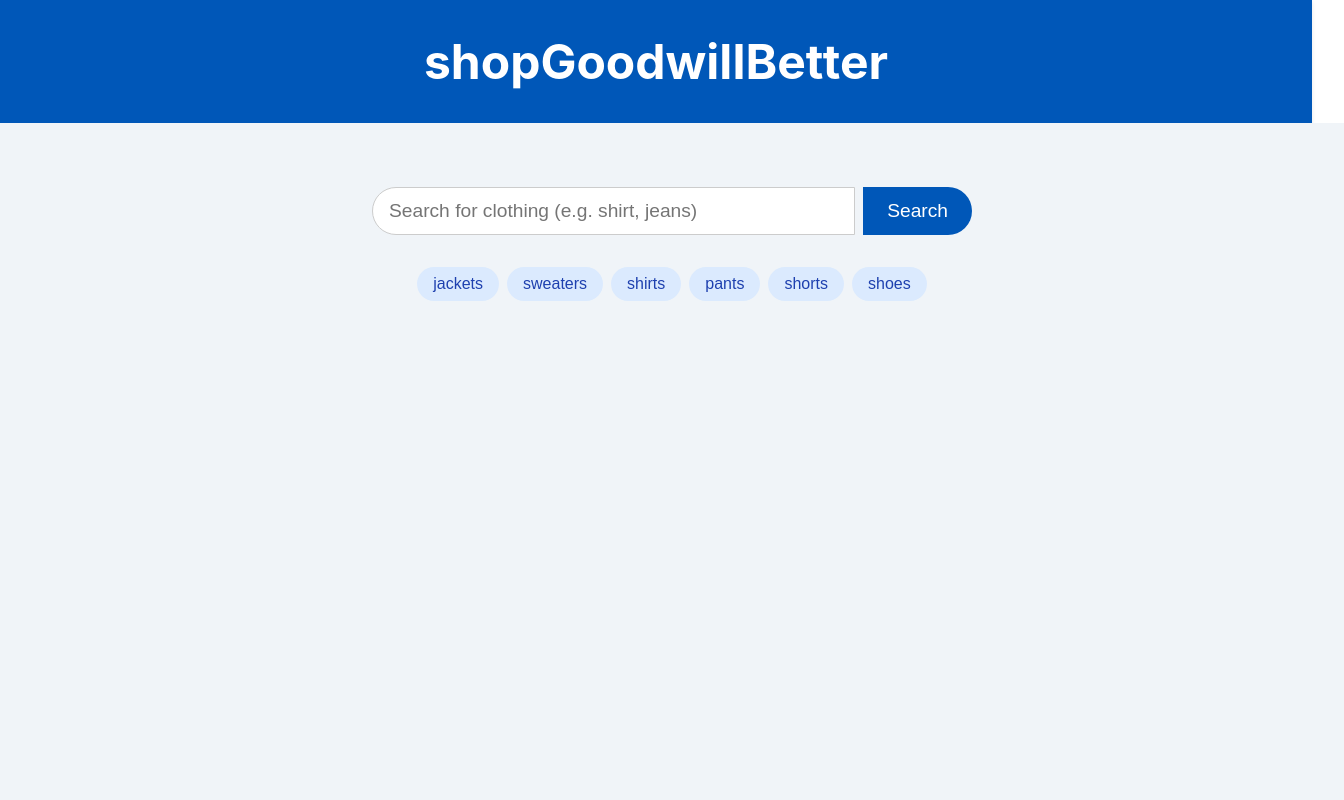
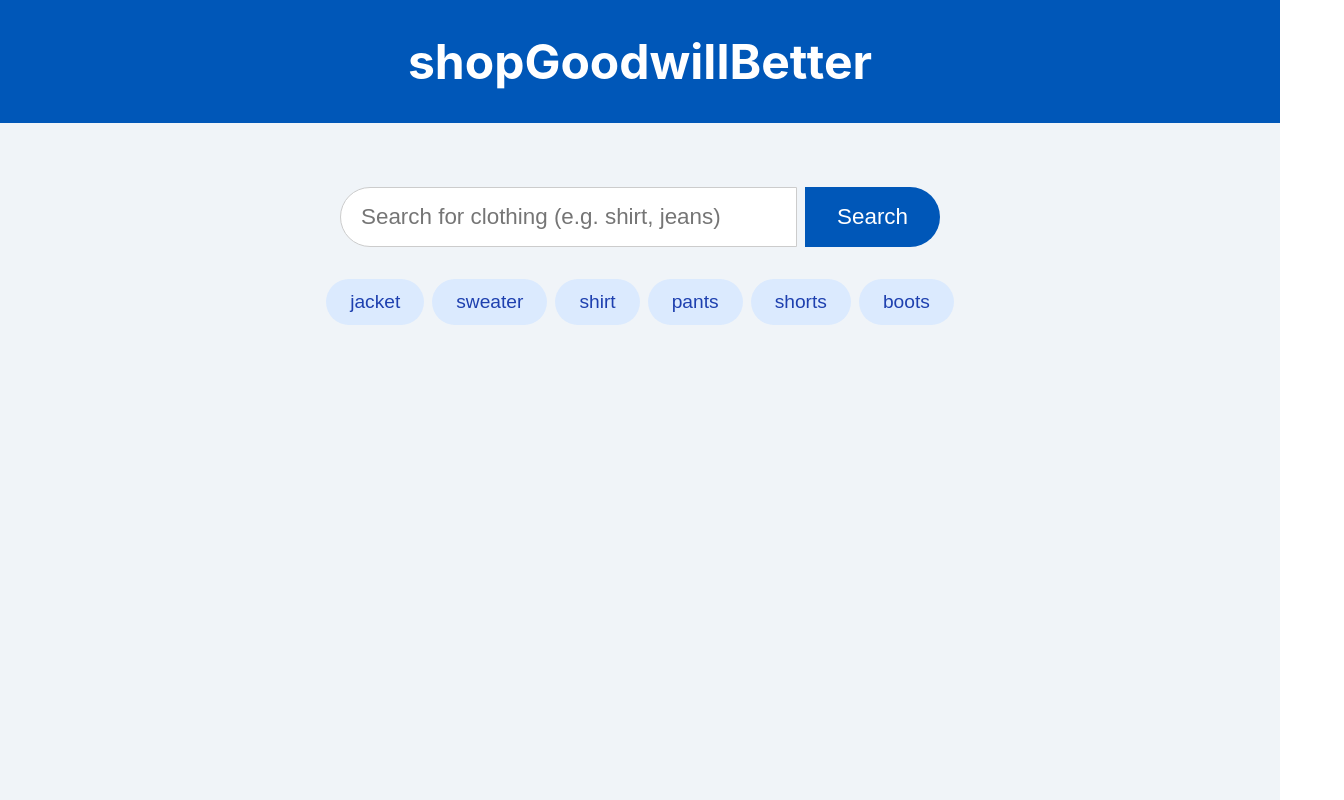
Before and after one commit to EthanMunoz03/ShoppingGoodwill, a React (Create React App) app in the folder frontend/: page / in a window 1280 px wide. Shown: the top 800 px of the page, 1344 px wide, since content can reach past the window. Built offline with nearby package versions, Linux system fonts and the light colour scheme.

Commit message:
fixed ui

```diff
--- a/frontend/src/App.css
+++ b/frontend/src/App.css
@@ -1,21 +1,25 @@
-/* General layout */
+html,
+body {
+  margin: 0;
+  padding: 0;
+  overflow-x: hidden;
+}
+
 .page-container {
   width: 100vw;
-  /* max-width: 100%; */
   margin: 0 auto;
-  padding: 2rem;
+  padding: 2rem 0 0 0;
   font-family: Arial, sans-serif;
   background-color: #f0f4f8;
   min-height: 100vh;
   text-align: center;
+  box-sizing: border-box;
 }
 
-/* Header */
 .page-header {
   width: 100vw;
   background-color: #0057B8;
-  /* Goodwill blue */
-  padding: 2rem 1rem;
+  padding: 2rem 0;
   text-align: center;
   color: white;
   box-shadow: 0 2px 4px rgba(0, 0, 0, 0.1);
@@ -27,7 +31,6 @@
   margin: 0;
 }
 
-/* Search box */
 .search-container {
   display: flex;
   justify-content: center;
@@ -43,16 +46,15 @@
 
 .input-style {
   flex: 1;
-  padding: 0.75rem 1rem;
+  padding: 1rem 1.25rem;
   border: 1px solid #ccc;
   border-radius: 999px 0 0 999px;
-  font-size: 1.2rem;
+  font-size: 1.4rem;
 }
 
-/* Search button */
 .search-button {
-  padding: 0.75rem 1.5rem;
-  font-size: 1.2rem;
+  padding: 1rem 2rem;
+  font-size: 1.4rem;
   background-color: #0057B8;
   color: white;
   border: none;
@@ -65,7 +67,6 @@
   background-color: #004799;
 }
 
-/* Saved searches */
 .saved-searches {
   display: flex;
   flex-wrap: wrap;
@@ -75,8 +76,8 @@
 }
 
 .saved-button {
-  padding: 0.5rem 1rem;
-  font-size: 1rem;
+  padding: 0.75rem 1.5rem;
+  font-size: 1.2rem;
   background-color: #dbeafe;
   color: #1e40af;
   border: none;
@@ -89,7 +90,6 @@
   background-color: #bfdbfe;
 }
 
-/* Loading text */
 .loading-text {
   font-size: 1.25rem;
   color: #1e40af;
@@ -97,7 +97,6 @@
   margin-bottom: 1rem;
 }
 
-/* Grid layout */
 .results-grid {
   display: grid;
   grid-template-columns: repeat(auto-fill, minmax(250px, 1fr));
@@ -105,7 +104,6 @@
   padding-bottom: 2rem;
 }
 
-/* Cards */
 .result-card {
   background-color: white;
   border: 1px solid #ccc;
--- a/frontend/src/App.js
+++ b/frontend/src/App.js
@@ -9,7 +9,7 @@
   const [results, setResults] = useState([]);
   const [loading, setLoading] = useState(false);
 
-  const savedSearches = ["jackets", "sweaters", "shirts", "pants", "shorts", "shoes"];
+  const savedSearches = ["jacket", "sweater", "shirt", "pants", "shorts", "boots"];
 
   const handleSearch = async (searchTerm = keyword) => {
     if (!searchTerm) return;
```
